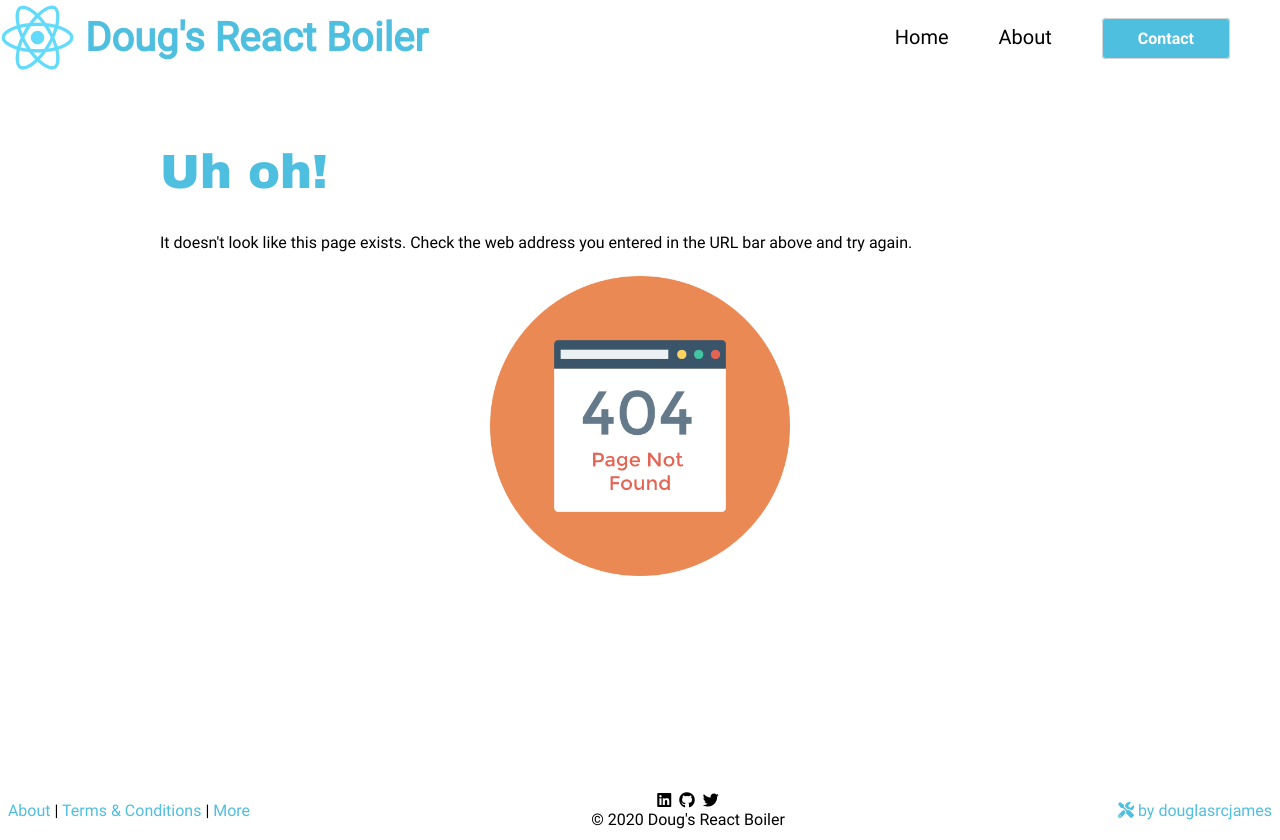
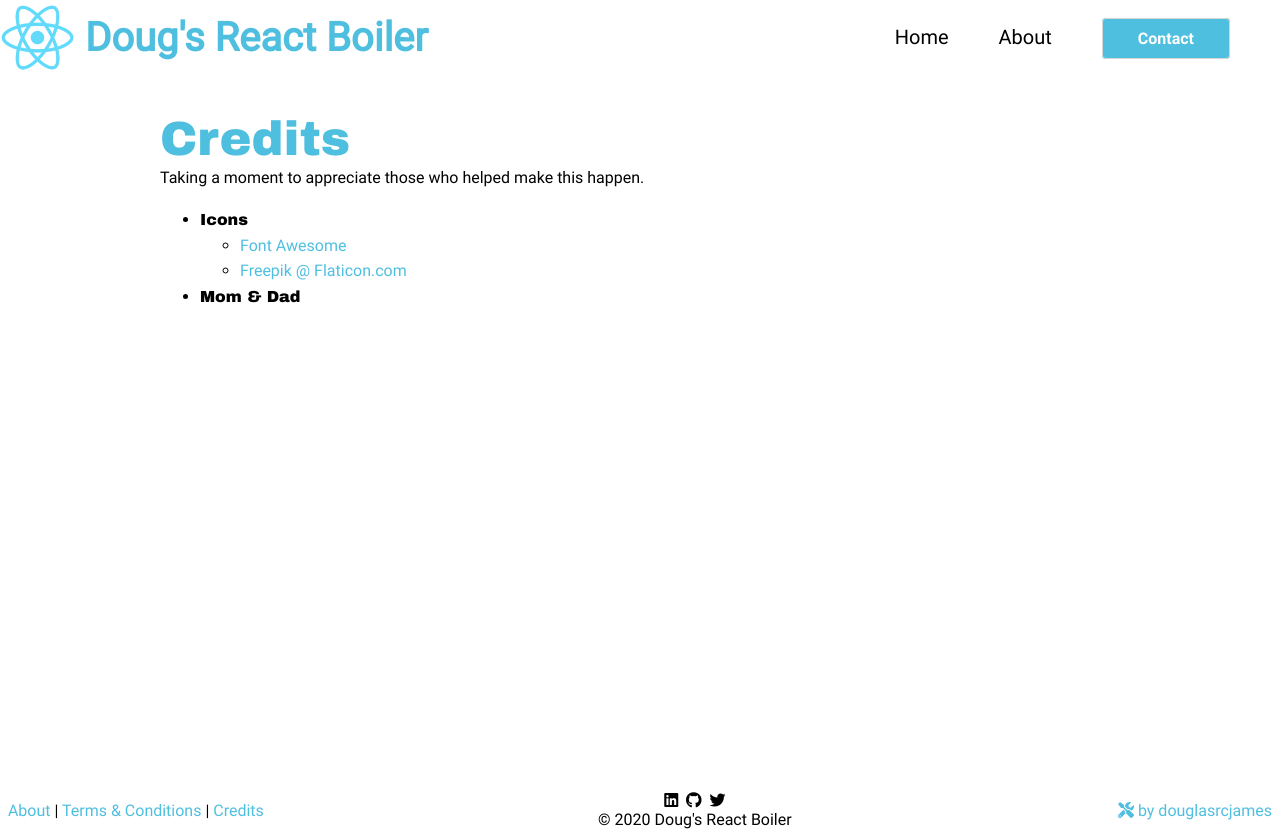
Before and after one commit to douglasrcjames/dougs-react-boiler, a React (Create React App) app: page /credits in a window 1280 px wide. Built offline with nearby package versions, Linux system fonts and the light colour scheme; no server answers; a web font is replaced by a local one.

Commit message:
Added base credits page

```diff
--- a/src/assets/css/Forms.scss
+++ b/src/assets/css/Forms.scss
@@ -31,7 +31,7 @@ textarea {
   font-size: 16px;
   width: 100%;
   height: 150px;
-  padding: 10px 10px;
+  padding: 15px;
   box-sizing: border-box;
   border: 1px solid $dark-grey;
   border-radius: 4px;
--- a/src/assets/css/Images.scss
+++ b/src/assets/css/Images.scss
@@ -65,6 +65,47 @@ img.xl-em {
     height: 2em;
 }
 
+// Video containers
+.sm-video-container {
+    width: 30% !important;
+    display: block;
+    margin-left: auto;
+    margin-right: auto;
+    float: center;
+}
+
+.md-video-container {
+    width: 60% !important;
+    display: block;
+    margin-left: auto;
+    margin-right: auto;
+    float: center;
+}
+
+@media screen and (max-width: 900px) {
+    .sm-video-container {
+        width: 80% !important;
+    }
+
+    .md-video-container {
+        width: 90% !important;
+    }
+}
+
+.video-responsive{
+    overflow:hidden;
+    padding-bottom:56.25%;
+    position:relative;
+    height:0;
+}
+.video-responsive iframe{
+    left:0;
+    top:0;
+    height:100%;
+    width:100%;
+    position:absolute;
+}
+
 /*
 * Misc
 */
--- a/src/components/misc/Footer.js
+++ b/src/components/misc/Footer.js
@@ -30,7 +30,7 @@ export default class Footer extends Component {
             <footer>
                 <div className={this.state.deviceWidth >= 900 ? "f-container" : "hide"}>
                     <div className="left">
-                        &nbsp;&nbsp;<Link to="/about">About</Link> | <Link to="/terms">Terms &amp; Conditions</Link> | <Link to="/more">More</Link>&nbsp;&nbsp;
+                        &nbsp;&nbsp;<Link to="/about">About</Link> | <Link to="/terms">Terms &amp; Conditions</Link> | <Link to="/credits">Credits</Link>&nbsp;&nbsp;
                     </div>
 
                     <div className="center">
@@ -88,7 +88,7 @@ export default class Footer extends Component {
                         <a href="https://www.douglasrcjames.com" target="_blank" rel="noopener noreferrer"><i className="fas fa-tools"/> by douglasrcjames</a>
                     </div>
                     <div className="s-padding-b">
-                        <Link to="/about">About</Link> | <Link to="/terms">Terms &amp; Conditions</Link> | <Link to="/more">More</Link>
+                        <Link to="/about">About</Link> | <Link to="/terms">Terms &amp; Conditions</Link> | <Link to="/credits">Credits</Link>
                     </div>
                 </div>
             </footer>
--- /dev/null
+++ b/src/components/pages/Credits.js
@@ -0,0 +1,21 @@
+import React, { Component } from 'react'
+
+export default class Credits extends Component {
+    render() {
+        return (
+            <div className="wrapper">
+                <h1 className="no-margin">Credits</h1>
+                <p className="no-margin">Taking a moment to appreciate those who helped make this happen.</p>
+                {/* TODO: not always a necessary page, but included because I often need to credit other free content credits like Flaticon.com designers. */}
+                <ul>
+                    <li><b>Icons</b></li>
+                    <ul>
+                        <li><a href="https://fontawesome.com/" target="_blank" rel="noopener noreferrer">Font Awesome</a></li>
+                        <li><a href="https://www.flaticon.com/authors/freepik" target="_blank" rel="noopener noreferrer">Freepik @ Flaticon.com</a></li>
+                    </ul>
+                    <li><b>Mom &amp; Dad</b></li>
+                </ul>
+            </div>
+        )
+    }
+}
--- a/src/routes.js
+++ b/src/routes.js
@@ -7,6 +7,7 @@ import { Page404 } from "./components/misc/Page404";
 // Pages
 import Home from './components/pages/Home'
 import About from './components/pages/About';
+import Credits from './components/pages/Credits';
 
 class Routes extends Component {
     render() {
@@ -14,6 +15,7 @@ class Routes extends Component {
             <Switch>
                 <Route exact path="/" component={withTracker(Home)} />
                 <Route exact path="/about" component={withTracker(About)} />
+                <Route exact path="/credits" component={withTracker(Credits)} />
                 <Route component={withTracker(Page404)} />
             </Switch>
         )
```
